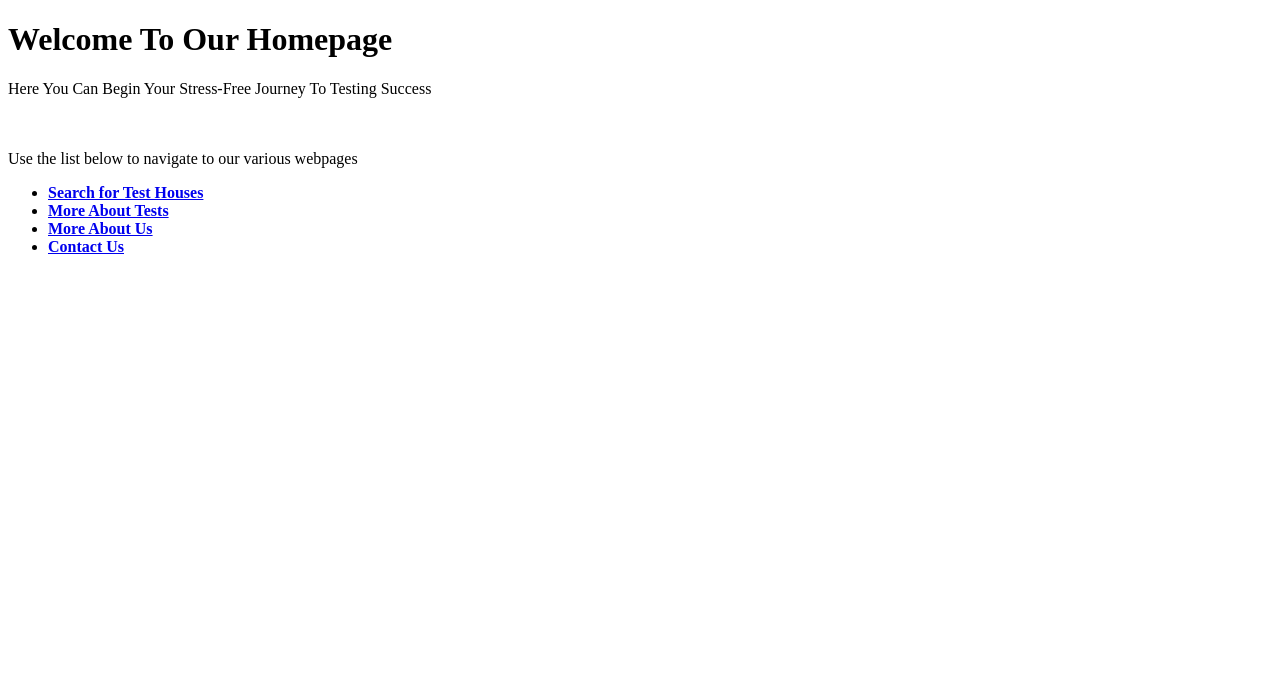
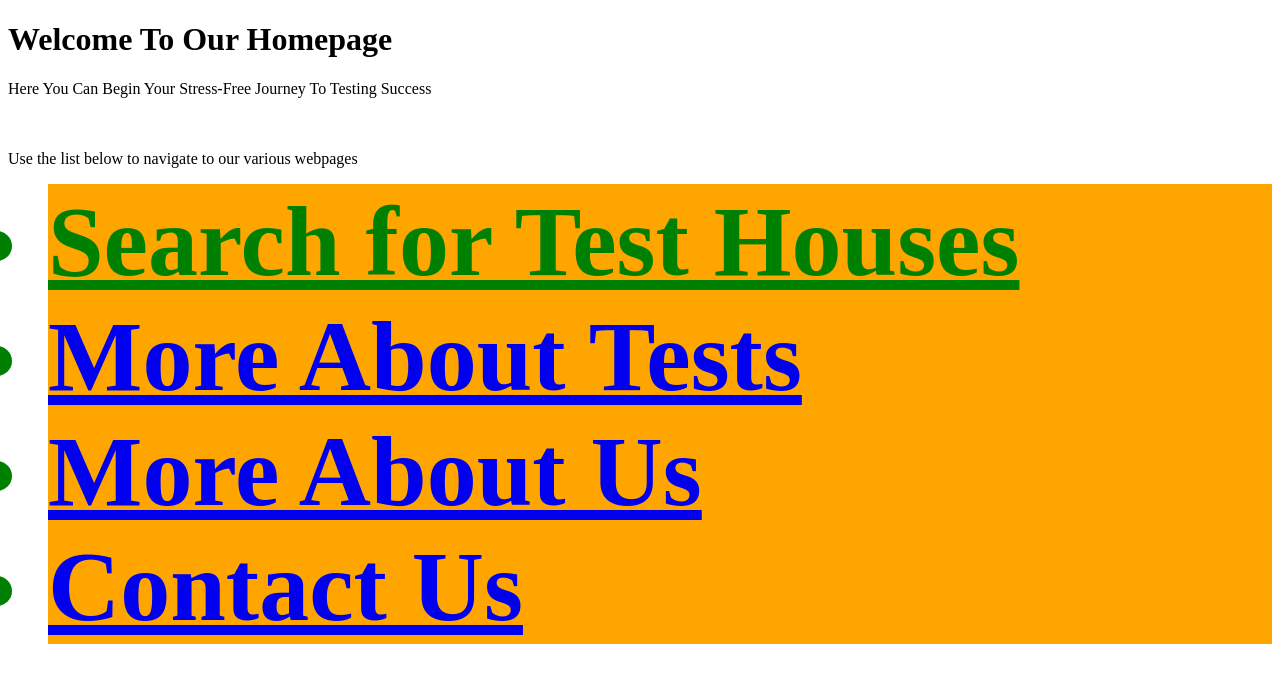
Before and after one commit to MrDIY123/TestHouseWebsite, a plain HTML site: page index.html in a window 1280 px wide. Drawn offline with Linux system fonts and the light colour scheme.

Commit message:
Add stylesheet
Added external stylesheet to begin formatting the index webpage. <style> tags
added to html index file.

```diff
--- a/index.html
+++ b/index.html
@@ -1,6 +1,7 @@
 <!DOCTYPE html>
 <html lang="en">
 <head>
+	<link rel="stylesheet" href="stylesheet.css">
 <title> Test Houses - Find & Search </title>
 <meta charset="UTF-8">
 </head>
@@ -12,7 +13,7 @@
 
 	Use the list below to navigate to our various webpages
 	<ul>
-		<li><a href="search.html" target="blank" rel="noopener noreferrer"><strong>Search for Test Houses</strong></a></li>
+		<li><a class="list" href="search.html" target="blank" rel="noopener noreferrer"><strong>Search for Test Houses</strong></a></li>
 		<li><a href="learn.html" target="blank" rel="noopener noreferrer"><strong>More About Tests</strong></li>
 		<li><a href="about.html" target="_blank" rel="noopener noreferrers"><strong>More About Us</strong></a></li>
 		<li><a href="contact.html" target="_blank" rel="noopener noreferrer"><strong>Contact Us</strong></a>
--- /dev/null
+++ b/stylesheet.css
@@ -0,0 +1,15 @@
+.list {
+    color: red;
+
+}
+li {
+    background-color: orange;
+}
+
+.list,
+li {
+
+    color: green;
+    font-size: 100px;
+
+}
```
